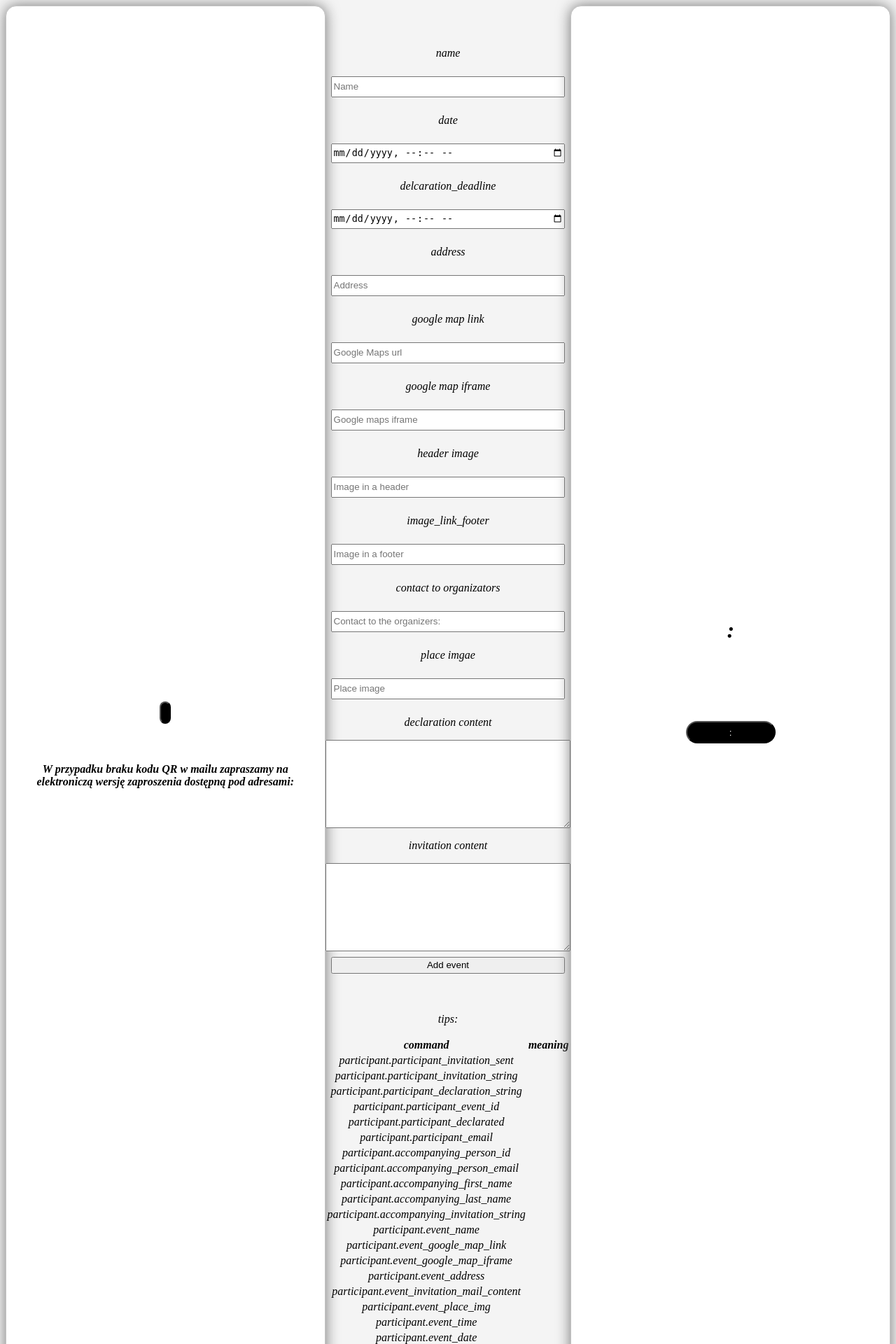
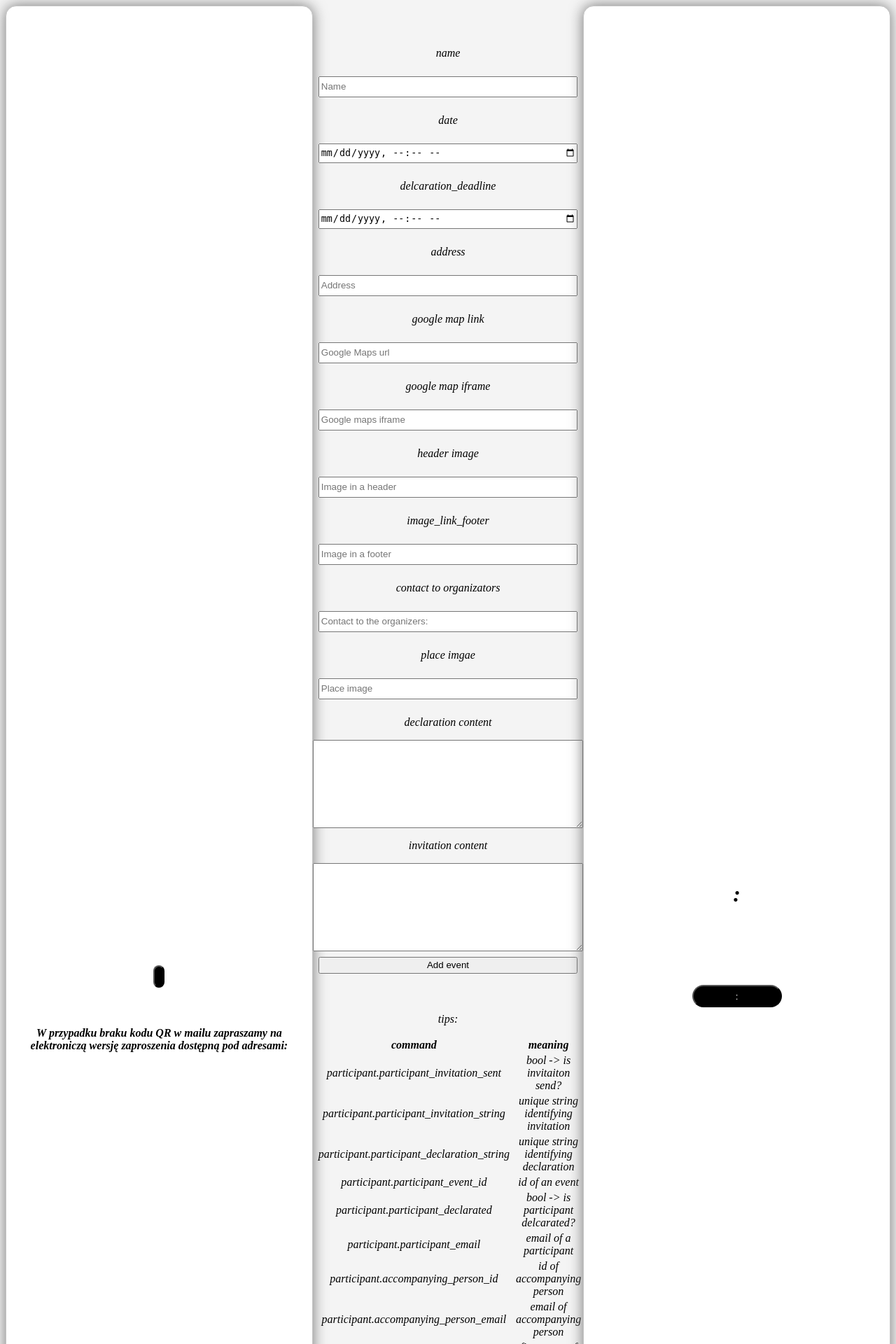
Before and after one commit to RandomGuy090/invite.me, a Flask app: template src/event/templates/event_update.html in a window 1280 px wide. Shown: the top 1920 px of the page at 70% size. Run offline with Flask 2, Linux system fonts and the light colour scheme; the template is opened without the code that fills it: values that come from a table or form of the project are taken from there, others are empty.

Commit message:
debugging and minior changes

```diff
--- a/src/declarate/create/views.py
+++ b/src/declarate/create/views.py
@@ -2,7 +2,7 @@
 from flask.views import View
 
 from src.models import User
-from src.config import db, app, mail
+from src.config import db, app, mail, lang
 from flask_login import login_user, current_user, login_required
 from wtforms.validators import InputRequired
 
--- a/src/event/templates/event_update.html
+++ b/src/event/templates/event_update.html
@@ -115,79 +115,97 @@
 
                     <tr>
                         <td> participant.participant_invitation_sent  </td>
-                        <td></td>
+                        <td>bool -> is invitaiton send?</td>
                         </tr>
                     <tr>
                         <td> participant.participant_invitation_string  </td>
-                        <td></td>
+                        <td> unique string identifying invitation</td>
                         </tr>
                     <tr>
                         <td> participant.participant_declaration_string  </td>
-                        <td></td>
+                        <td> unique string identifying declaration</td>
                         </tr>
                     <tr>
                         <td> participant.participant_event_id  </td>
-                        <td></td>
+                        <td> id of an event</td>
                         </tr>
                     <tr>
                         <td> participant.participant_declarated  </td>
-                        <td></td>
+                        <td> bool -> is participant delcarated?</td>
                         </tr>
                     <tr>
                         <td> participant.participant_email  </td>
-                        <td></td>
+                        <td> email of a participant</td>
                         </tr>
                     <tr>
                         <td> participant.accompanying_person_id  </td>
-                        <td></td>
+                        <td>id of accompanying person</td>
                         </tr>
                     <tr>
                         <td> participant.accompanying_person_email  </td>
-                        <td></td>
+                        <td>email of accompanying person</td>
                         </tr>
                     <tr>
                         <td> participant.accompanying_first_name  </td>
-                        <td></td>
+                        <td> first name of accompanying person</td>
                         </tr>
                     <tr>
                         <td> participant.accompanying_last_name  </td>
-                        <td></td>
+                        <td>last name of accompanying person</td>
                         </tr>
                     <tr>
                         <td> participant.accompanying_invitation_string  </td>
-                        <td></td>
+                        <td>unique string identifying invitation of accompanying person</td>
                         </tr>
                     <tr>
                         <td> participant.event_name  </td>
-                        <td></td>
+                        <td> event name </td>
                         </tr>
                     <tr>
                         <td> participant.event_google_map_link  </td>
-                        <td></td>
+                        <td> google map link of event</td>
                         </tr>
                     <tr>
                         <td> participant.event_google_map_iframe  </td>
-                        <td></td>
+                        <td>google map iframe of an event </td>
                         </tr>
                     <tr>
                         <td> participant.event_address  </td>
-                        <td></td>
+                        <td>address of the event place</td>
                         </tr>
                     <tr>
                         <td> participant.event_invitation_mail_content  </td>
-                        <td></td>
+                        <td>content of the invitaiton</td>
                         </tr>
                     <tr>
                         <td> participant.event_place_img  </td>
-                        <td></td>
+                        <td> place image url of the event</td>
                         </tr>
                     <tr>
                         <td> participant.event_time  </td>
-                        <td></td>
+                        <td> time of the event</td>
                         </tr>
                     <tr>
                         <td> participant.event_date  </td>
-                        <td></td>
+                        <td>date of the event</td>
+                    </tr>
+                    <tr>
+                        <td> participant.contact_to_organizators  </td>
+                        <td>contact to the organizators</td>
+                    </tr>
+                     <tr>
+                        <td> participant.image_link_footer  </td>
+                        <td>url of the image in footer</td>
+                    </tr>
+                     <tr>
+                        <td> participant.image_link_header  </td>
+                        <td>url of the image in header</td>
+                    </tr>
+
+                    </tr>
+                     <tr>
+                        <td> participant.delcaration_deadline  </td>
+                        <td>deadline of declaration feedback</td>
                     </tr>
                 </table>
 
--- a/src/event/update/views.py
+++ b/src/event/update/views.py
@@ -71,6 +71,9 @@
 		if form.place_img.data: event.place_img = form.place_img.data
 		if form.declaration_mail_content.data: event.declaration_mail_content = form.declaration_mail_content.data
 		if form.invitation_mail_content.data: event.invitation_mail_content = form.invitation_mail_content.data
+		if form.image_link_header.data: event.image_link_header = form.image_link_header.data
+		if form.image_link_footer.data: event.image_link_footer = form.image_link_footer.data
+		if form.contact_to_organizators.data: event.contact_to_organizators = form.contact_to_organizators.data
 
 		if form.contact_to_organizators.data: event.contact_to_organizators = form.contact_to_organizators.data
 
--- a/src/home/templates/index.html
+++ b/src/home/templates/index.html
@@ -17,8 +17,10 @@
 
         <br>
 
+        <h3> add participants</h3>
 
         {% include 'participants_core.html' %}
+        {% include 'create.html' %}
 
         <h3> add divisions</h3>
         {% include 'division_core.html' %}
```
Also changed, not shown: src/declarate/update/views.py (+8 -2 lines), src/event/templates/event_create.html (+43 -11 lines), src/participant/create/csv_parsing.py (+6 -1 lines), src/participant/create/views.py (+16 -3 lines).
